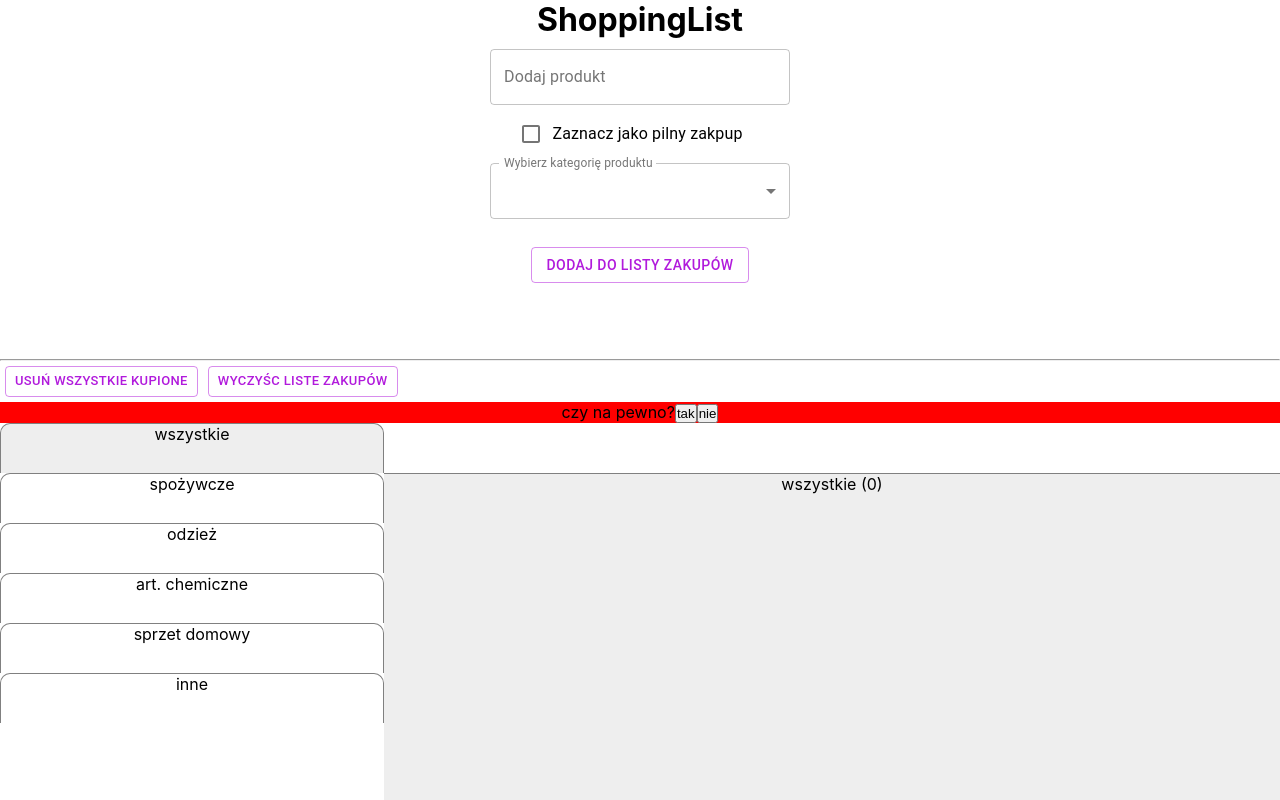
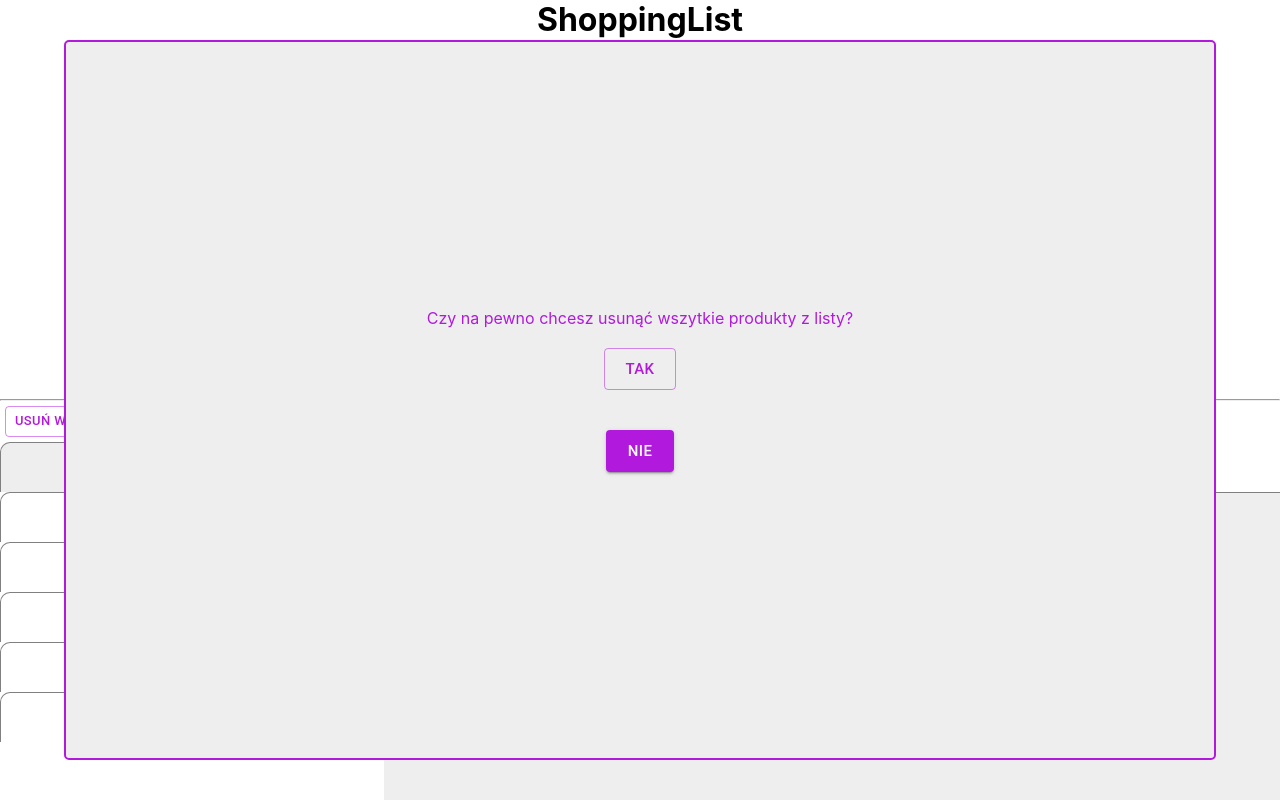
Before and after one commit to PawelBorowik/shopping-list, a React (Create React App) app: page / in a window 1280 px wide. Both pictures are taken after a click on the button "WYCZYŚC LISTE ZAKUPÓW". Shown: the top 800 px of the page. Built offline with nearby package versions, Linux system fonts and the light colour scheme.

Commit message:
added stle to warning alert in itemShopping List componennt

```diff
--- a/src/componets/AddItem.js
+++ b/src/componets/AddItem.js
@@ -119,7 +119,7 @@ function AddItem(props) {
                             <FormControlLabel
                                 value="end"
                                 control={<Checkbox color="primary" />}
-                                label="Zaznacz jako pilny zakpup "
+                                label="Zaznacz jako pilny zakup "
                                 labelPlacement="end"
                                 checked={checkbox}
                                 onChange={handleCheckbox}
--- a/src/componets/ItemShoppingList.js
+++ b/src/componets/ItemShoppingList.js
@@ -61,7 +61,7 @@ function ItemShopingList(props) {
         setItems([])
         handleWarning()
     }
-    // wybór przycisku okreslajacego rodzaj zakupw
+    // select okreslajacy rodzaj zakupw
     const handleKindOfProduct = options => {
         setSelectItems(options)
 
@@ -115,6 +115,7 @@ function ItemShopingList(props) {
         }
 
     }
+    //liczniki ilości produktów na kartach
     const numberFood = itemsFromForm.filter(item => item.selectItem === "food")
     const numberClothes = itemsFromForm.filter(item => item.selectItem === "clothes")
     const numberClean = itemsFromForm.filter(item => item.selectItem === "clean")
@@ -141,13 +142,25 @@ function ItemShopingList(props) {
                     </div>
 
                 </div>
+
+
+                <div className={`list_warning ${warning ? "show--warning" : ""} `}>
+                    <div className="dlaczegoflexniedziala">
+                        <p>Czy na pewno chcesz usunąć wszytkie produkty z listy?</p>
+
+                        <div className="list-button-warning-yes-no ">
+                            <Button variant="outlined" size="large" color="primary"
+                                onClick={() => handleClearList()}>tak
+                </Button>
+                        </div>
+                        <div className="list-button-warning-yes-no ">
+                            <Button variant="contained" size="large" color="primary"
+                                onClick={() => handleWarning()} >nie
+                 </Button>
+                        </div>
+                    </div>
+                </div>
             </MuiThemeProvider>
-
-            <div className={`list_warning ${warning ? "show--warning" : ""} `}>
-                czy na pewno?
-            <button onClick={() => handleClearList()}>tak</button>
-                <button onClick={() => handleWarning()} >nie</button>
-            </div>
 
             <div className="list_select-kind" >
 
@@ -162,7 +175,7 @@ function ItemShopingList(props) {
                 <div className="list_folder-food" onClick={() => handleKindOfProduct("food")} >
                     <div className={`button food ${selectItems === "food" ? "active" : null}`}>spożywcze</div>
                     <ul className={`list_table food-list ${selectItems === "food" ? "active" : null}`}>
-                        spozywcze ({numberFood.length})
+                        spożywcze ({numberFood.length})
 
                         {showShopingList("food")}
                     </ul>
@@ -179,15 +192,15 @@ function ItemShopingList(props) {
                     <div className={`button clean ${selectItems === "clean" ? "active" : null}`}>art. chemiczne</div>
                     <div>
                         <ul className={`list_table clean-list ${selectItems === "clean" ? "active" : null}`}>
-                            art chem ({numberClean.length})
+                            art. chemiczne ({numberClean.length})
                             {showShopingList("clean")}
                         </ul>
                     </div>
                 </div>
                 <div className="list_folder-tools" onClick={() => handleKindOfProduct("tools")}>
-                    <div className={`button tools ${selectItems === "tools" ? "active" : null}`} > sprzet domowy</div>
+                    <div className={`button tools ${selectItems === "tools" ? "active" : null}`} > sprzęt domowy</div>
                     <ul className={`list_table tools-list ${selectItems === "tools" ? "active" : null}`}>
-                        sprzet domowy ({numberTools.length})
+                        sprzęt domowy ({numberTools.length})
                         {showShopingList("tools")}
                     </ul>
                 </div>
--- a/src/style/AddItem.scss
+++ b/src/style/AddItem.scss
@@ -1,8 +1,7 @@
 .conteiner-form{
     width: 100%;
-    height: 40vh;
+    height: 45vh;
     padding: 2px;
-
 }
 .form{
 display: flex;
--- a/src/style/ItemShoppingList.scss
+++ b/src/style/ItemShoppingList.scss
@@ -13,12 +13,36 @@
 }
 
   .list_warning{
-    background-color:red;
+    position: fixed;
+    background-color: #eee;
     display:none;
+    left: 5%;
+    top:5%;
+    width: 90%;
+    height: 90%;
+    border: 2px solid $primary-color;
+    border-radius: 5px;
+    z-index: 100;
+    transition: 0.5s ease;
+    color:$primary-color;
   }
+  .dlaczegoflexniedziala{
+     width: 100%;
+     height: 100% ;
+    display: flex;
+    flex-direction: column;
+    align-items: center;
+    justify-content: center;
+}
 
   .show--warning{
     display:block;
+
+  }
+
+  .list-button-warning-yes-no{
+      margin: 20px;
+    //   background-color: red;
   }
 
 
```
